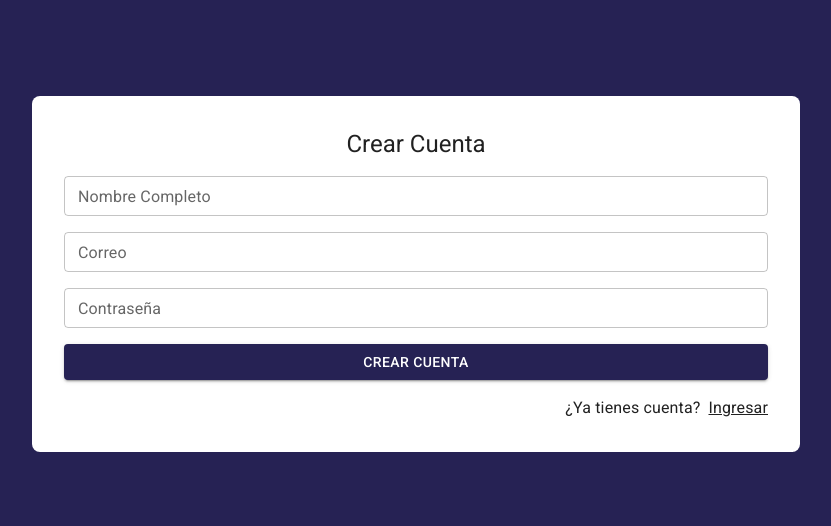
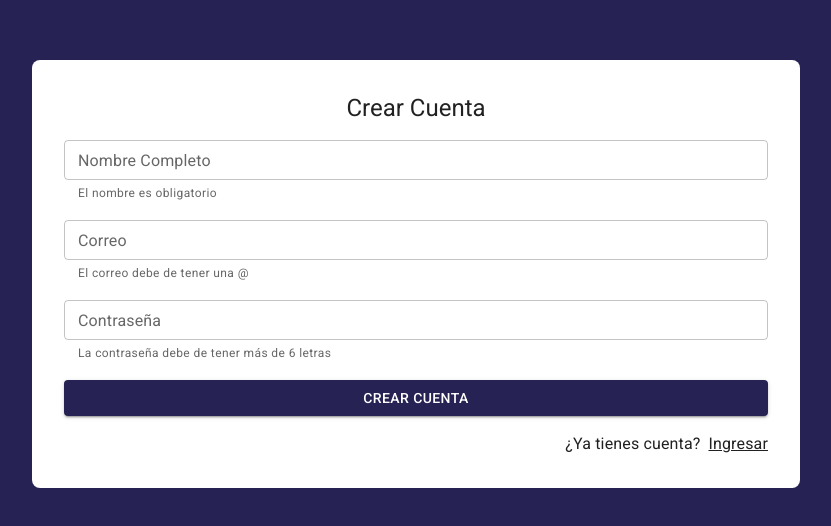
Before and after one commit to marcelojmfr10/JournalAppReact, a React (Vite) app: page /auth/register in a window 1280 px wide. Shown: the part 126-652 px from the top of the page, without its empty margins (224-1055 px from the left). Built offline with nearby package versions, Linux system fonts and the light colour scheme.

Commit message:
Login con Google y crear usuario

```diff
--- a/package.json
+++ b/package.json
@@ -15,6 +15,7 @@
     "@mui/icons-material": "^6.4.8",
     "@mui/material": "^6.4.8",
     "@reduxjs/toolkit": "^2.6.1",
+    "firebase": "^11.5.0",
     "react": "^18.2.0",
     "react-dom": "^18.2.0",
     "react-redux": "^9.2.0",
--- a/src/auth/pages/LoginPage.jsx
+++ b/src/auth/pages/LoginPage.jsx
@@ -1,4 +1,5 @@
-import { useDispatch } from "react-redux"
+import { useMemo } from "react"
+import { useDispatch, useSelector } from "react-redux"
 import { Link as RouterLink } from "react-router"
 import { Google } from "@mui/icons-material"
 import { Box, TextField, Typography, Grid2, Button, Link } from "@mui/material"
@@ -8,12 +9,16 @@
 
 export const LoginPage = () => {
 
+  const { status } = useSelector(state => state.auth);
+
   const dispatch = useDispatch();
 
   const { email, password, onInputChange } = useForm({
     email: 'marcelo@google.com',
     password: '123456'
   })
+
+  const isAuthenticating = useMemo(() => status === 'checking', [status]);
 
   const onSubmit = (event) => {
     event.preventDefault();
@@ -22,7 +27,6 @@
   }
 
   const onGoogleSigIn = () => {
-    console.log('onGoogle');
     dispatch(startGoogleSignIn());
   }
 
@@ -62,13 +66,13 @@
         {/* New */}
         <Grid2 container spacing={2} sx={{ mt: 2 }}>
           <Grid2 size={{ xs: 12, md: 6 }}>
-            <Button type="submit" variant="contained" fullWidth>
+            <Button disabled={isAuthenticating} type="submit" variant="contained" fullWidth>
               Login
             </Button>
           </Grid2>
 
           <Grid2 size={{ xs: 12, md: 6 }}>
-            <Button onClick={onGoogleSigIn}
+            <Button onClick={onGoogleSigIn} disabled={isAuthenticating}
               variant="contained"
               fullWidth
               startIcon={<Google />}
--- a/src/auth/pages/RegisterPage.jsx
+++ b/src/auth/pages/RegisterPage.jsx
@@ -1,16 +1,46 @@
 
-
-import { Google } from "@mui/icons-material"
+import { useState } from "react"
 import { Box, TextField, Typography, Grid2, Button, Link } from "@mui/material"
 import { Link as RouterLink } from "react-router"
 import { AuthLayout } from "../layout/AuthLayout"
+import { useForm } from "../../hooks"
+import { useDispatch } from "react-redux"
+import { startCreatingUserWithEmailPassword } from "../../store/auth"
+
+const formData = {
+  email: '',
+  password: '',
+  displayName: ''
+}
+
+const formValidations = {
+  email: [(value) => value.includes('@'), 'El correo debe de tener una @'],
+  password: [(value) => value.length >= 6, 'La contraseña debe de tener más de 6 letras'],
+  displayName: [(value) => value.length >= 1, 'El nombre es obligatorio'],
+}
 
 export const RegisterPage = () => {
+
+  const dispatch = useDispatch();
+
+  const [formSubmitted, setFormSubmitted] =useState(false);
+
+  const { displayName, email, password, onInputChange, formState, isFormValid, emailValid,
+    passwordValid, displayNameValid } = useForm(formData, formValidations);
+
+  const onSubmit = (event) => {
+    event.preventDefault();
+    setFormSubmitted(true);
+
+    if(!isFormValid) return;
+
+    dispatch(startCreatingUserWithEmailPassword(formState));
+  }
+
   return (
-
-
     <AuthLayout title="Crear Cuenta">
-      <Grid2 container component="form" spacing={2}>
+      <form onSubmit={onSubmit}>
+        <Grid2 container spacing={2}>
           <Grid2 size={{ xs: 12, md: 12 }}>
             <TextField
               id="name"
@@ -19,6 +49,11 @@
               placeholder="Nombre Completo"
               size="small"
               fullWidth
+              name="displayName"
+              value={displayName}
+              onChange={onInputChange}
+              error={!!displayNameValid && formSubmitted}
+              helperText={displayNameValid}
             />
           </Grid2>
 
@@ -30,6 +65,11 @@
               placeholder="email@google.com"
               size="small"
               fullWidth
+              name="email"
+              value={email}
+              onChange={onInputChange}
+              error={!!emailValid && formSubmitted}
+              helperText={emailValid}
             />
           </Grid2>
 
@@ -41,6 +81,11 @@
               placeholder="password"
               size="small"
               fullWidth
+              name="password"
+              value={password}
+              onChange={onInputChange}
+              error={!!passwordValid && formSubmitted}
+              helperText={passwordValid}
             />
           </Grid2>
         </Grid2>
@@ -48,7 +93,7 @@
         {/* New */}
         <Grid2 container spacing={2} sx={{ mt: 2 }}>
           <Grid2 size={{ xs: 12, md: 12 }}>
-          <Button variant="contained" fullWidth>
+            <Button type="submit" variant="contained" fullWidth>
               Crear Cuenta
             </Button>
           </Grid2>
@@ -61,7 +106,7 @@
           justifyContent="end"
           sx={{ mt: 2 }}
         >
-        <Typography sx={{ mr: 1}}>¿Ya tienes cuenta?</Typography>
+          <Typography sx={{ mr: 1 }}>¿Ya tienes cuenta?</Typography>
           <Link
             component={RouterLink}
             color="inherit"
@@ -70,6 +115,8 @@
             Ingresar
           </Link>
         </Grid2>
+      </form>
+
     </AuthLayout>
 
   )
--- a/src/hooks/useForm.js
+++ b/src/hooks/useForm.js
@@ -1,11 +1,22 @@
 
-import { useState } from "react";
+import { useEffect, useMemo, useState } from "react";
 
-export const useForm = (initialForm = {}) => {
+export const useForm = (initialForm = {}, formValidations = {}) => {
 
     const [formState, setFormState] = useState(initialForm);
+    const [formValidation, setFormValidation] = useState({});
 
-        // const { username, email, password } = formState;
+    useEffect(() => {
+        createValidators();
+    }, [formState])
+
+    const isFormValid = useMemo(() => {
+        for (const formValue of Object.keys(formValidation)) {
+            if(formValidation[formValue] !== null) return false;
+        }
+
+        return true;
+    }, [formValidation]);
 
     const onInputChange = ({ target }) => {
         const { name, value } = target;
@@ -15,8 +26,21 @@
         })
     }
 
-        const onResetForm = () =>{
+    const onResetForm = () => {
         setFormState(initialForm);
+    }
+
+    const createValidators = () => {
+        const formCheckedValues = {
+
+        };
+
+        for (const formField of Object.keys(formValidations)) {
+            const [fn, errorMesage] = formValidations[formField];
+            formCheckedValues[`${formField}Valid`] = fn(formState[formField]) ? null : errorMesage;
+        }
+
+        setFormValidation(formCheckedValues);
     }
 
 
@@ -25,5 +49,7 @@
         formState,
         onInputChange,
         onResetForm,
+        ...formValidation,
+        isFormValid
     }
 }
```
Also changed, not shown: src/firebase/config.js (added, +24 -0 lines), src/firebase/providers.js (added, +49 -0 lines), src/store/auth/authSlice.js (+14 -4 lines), src/store/auth/thunks.js (+16 -1 lines), 1 other file (tests, documents, lock files or other folders). Lines whose indentation alone changed are shown as unchanged.
